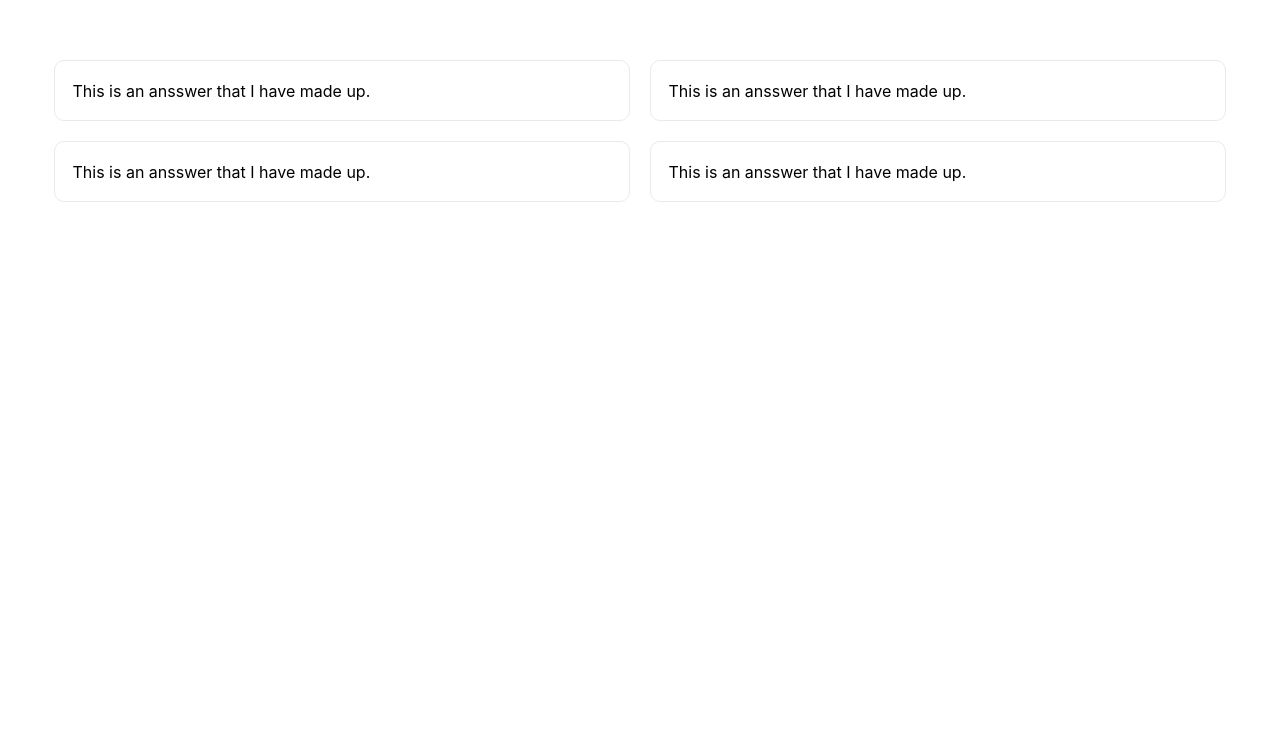
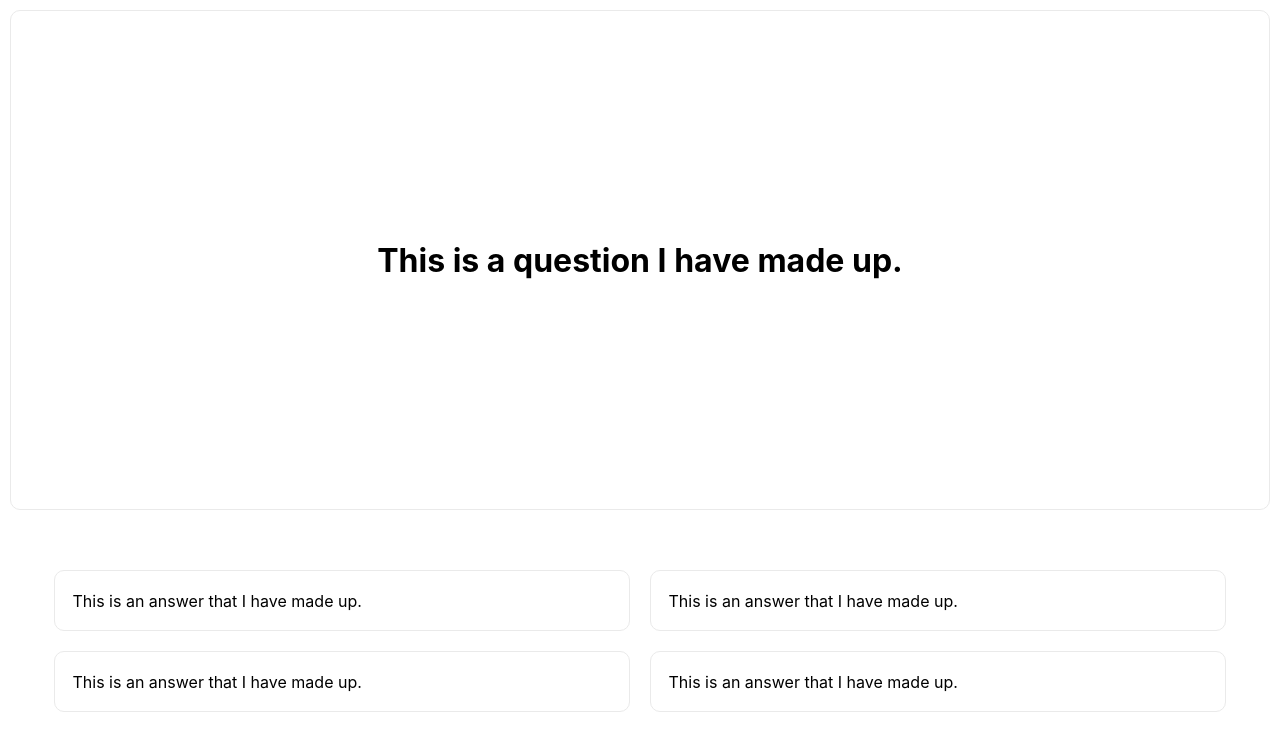
Before and after one commit to robbchar/non-trivial-trivia, a Next.js app: page / in a window 1280 px wide. Shown: the top 750 px of the page. Built offline with nearby package versions, Linux system fonts and the light colour scheme.

Commit message:
adding the question component

```diff
--- a/components/Answer/index.tsx
+++ b/components/Answer/index.tsx
@@ -3,7 +3,7 @@ import styles from './Answer.module.css';
 export default function Home() {
   return (
     <div className={styles.answer}>
-      <p>This is an ansswer that I have made up.</p>
+      <p>This is an answer that I have made up.</p>
     </div>
   );
 }
--- /dev/null
+++ b/components/Question/Question.module.css
@@ -0,0 +1,22 @@
+.question {
+  margin: 1rem;
+  padding: 1.75rem;
+  text-align: left;
+  color: inherit;
+  text-decoration: none;
+  border: 1px solid #eaeaea;
+  border-radius: 10px;
+  transition:
+    color 0.15s ease,
+    border-color 0.15s ease;
+  cursor: default;
+  display: flex;
+  justify-content: center;
+  align-items: center;
+  height: 50rem;
+}
+
+.question p {
+  margin: 0;
+  line-height: 1.5;
+}
--- /dev/null
+++ b/components/Question/index.tsx
@@ -0,0 +1,9 @@
+import styles from './Question.module.css';
+
+export default function Question() {
+  return (
+    <div className={styles.question}>
+      <h1>This is a question I have made up.</h1>
+    </div>
+  );
+}
--- a/pages/index.tsx
+++ b/pages/index.tsx
@@ -1,5 +1,6 @@
 import Head from 'next/head';
 import Answers from '../components/Answers';
+import Question from '../components/Question';
 
 export default function Home() {
   return (
@@ -10,6 +11,7 @@ export default function Home() {
       </Head>
 
       <main>
+        <Question />
         <Answers />
       </main>
 
```
